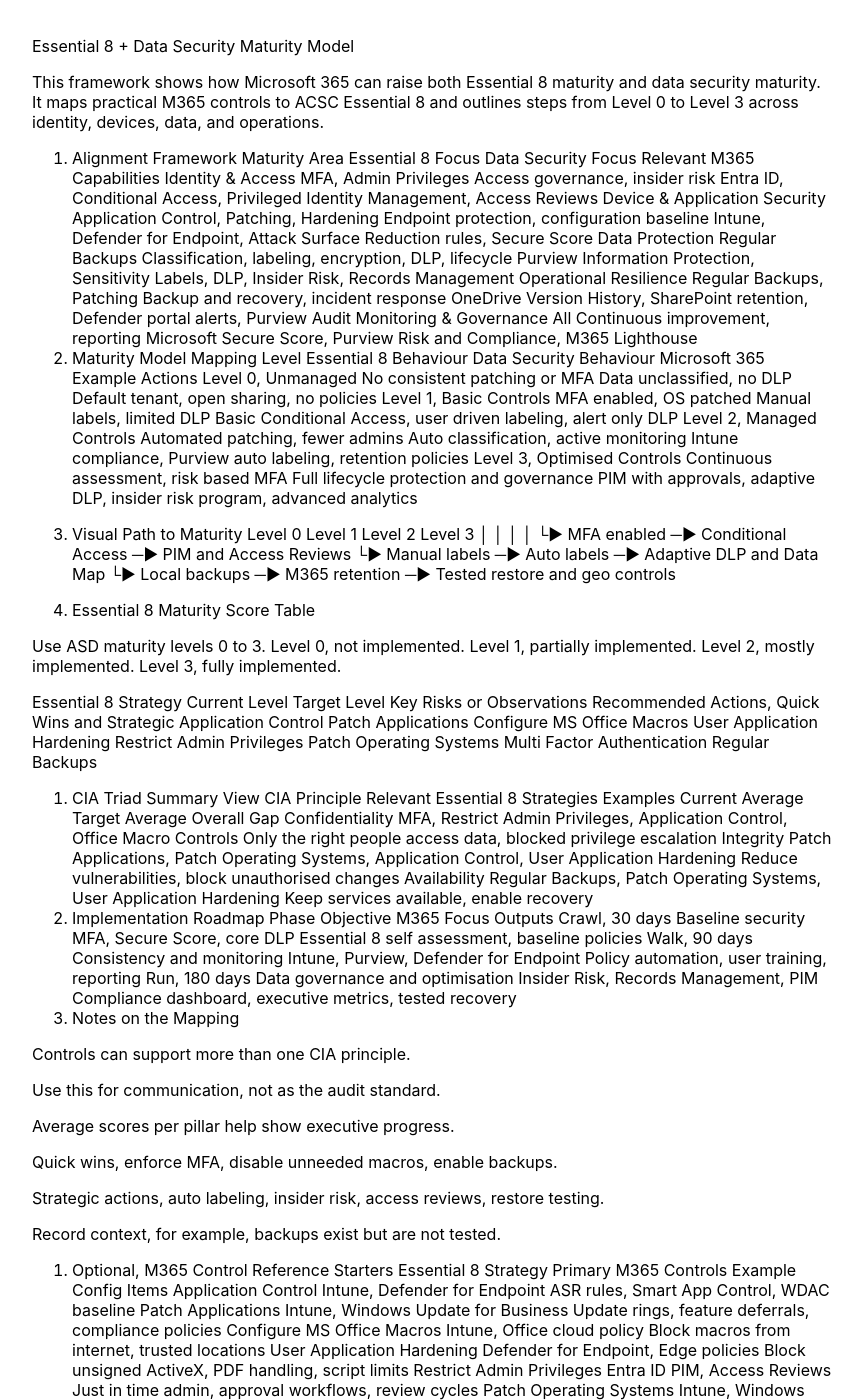
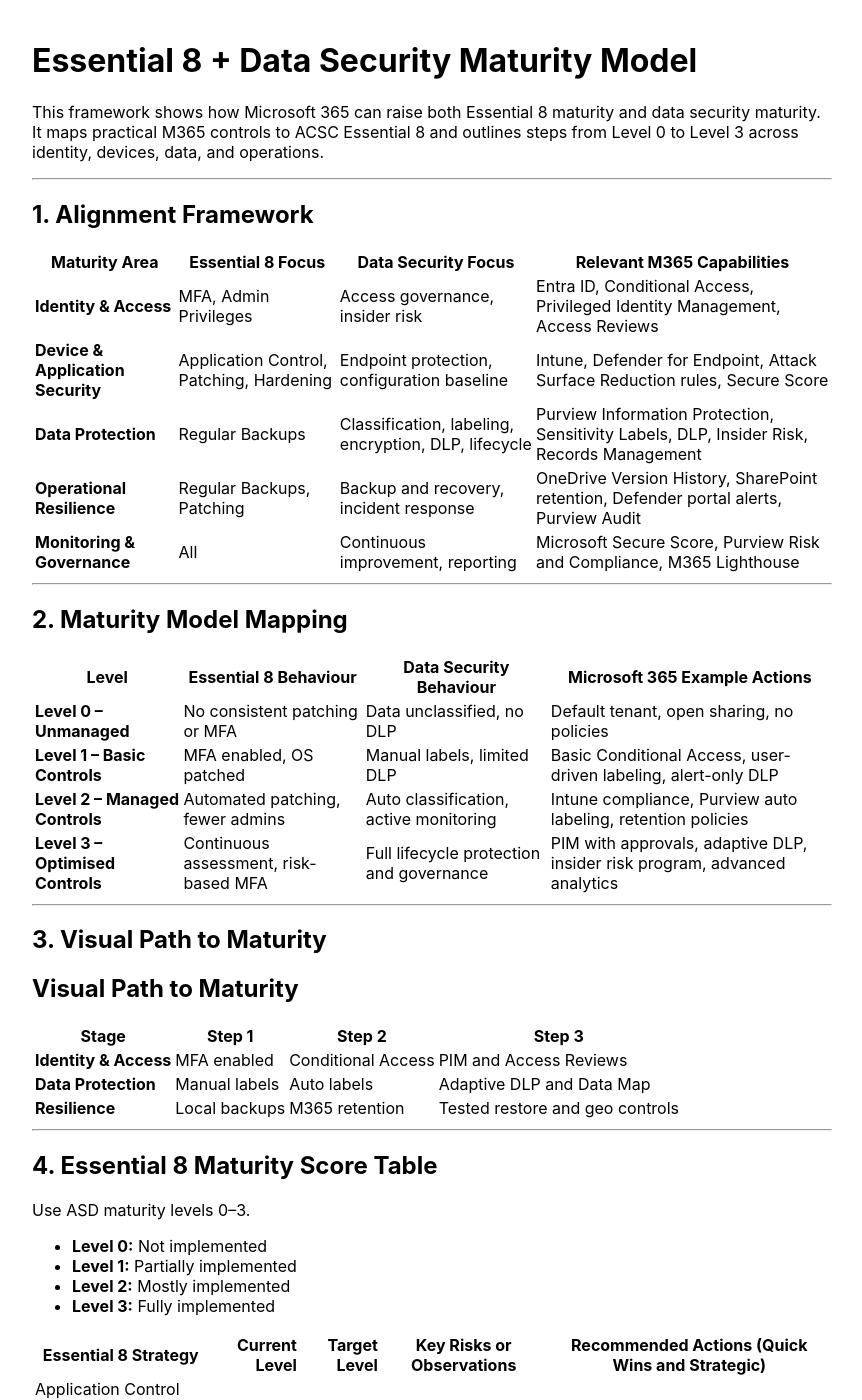
Before and after one commit to annathan/EngageSquared, a Jekyll site: the page built from E8_DataSec_Map.md, in a window 1280 px wide and 1400 px high. Shown: the whole window, without its empty margins (208-1070 px from the left). Built offline with Jekyll 4.4.1, drawn with Linux system fonts in a browser that asks for light colours; our own code applies the rules of GitHub Pages for plain Markdown files; some of the changed text lies outside the part shown.

Commit message:
Enhance Essential 8 Data Security Maturity Model documentation
Updated the Essential 8 Data Security Maturity Model document with additional sections and formatting improvements.

```diff
--- a/E8_DataSec_Map.md
+++ b/E8_DataSec_Map.md
@@ -1,76 +1,108 @@
-Essential 8 + Data Security Maturity Model
+# Essential 8 + Data Security Maturity Model
 
 This framework shows how Microsoft 365 can raise both Essential 8 maturity and data security maturity.
 It maps practical M365 controls to ACSC Essential 8 and outlines steps from Level 0 to Level 3 across identity, devices, data, and operations.
 
-1. Alignment Framework
-Maturity Area	Essential 8 Focus	Data Security Focus	Relevant M365 Capabilities
-Identity & Access	MFA, Admin Privileges	Access governance, insider risk	Entra ID, Conditional Access, Privileged Identity Management, Access Reviews
-Device & Application Security	Application Control, Patching, Hardening	Endpoint protection, configuration baseline	Intune, Defender for Endpoint, Attack Surface Reduction rules, Secure Score
-Data Protection	Regular Backups	Classification, labeling, encryption, DLP, lifecycle	Purview Information Protection, Sensitivity Labels, DLP, Insider Risk, Records Management
-Operational Resilience	Regular Backups, Patching	Backup and recovery, incident response	OneDrive Version History, SharePoint retention, Defender portal alerts, Purview Audit
-Monitoring & Governance	All	Continuous improvement, reporting	Microsoft Secure Score, Purview Risk and Compliance, M365 Lighthouse
-2. Maturity Model Mapping
-Level	Essential 8 Behaviour	Data Security Behaviour	Microsoft 365 Example Actions
-Level 0, Unmanaged	No consistent patching or MFA	Data unclassified, no DLP	Default tenant, open sharing, no policies
-Level 1, Basic Controls	MFA enabled, OS patched	Manual labels, limited DLP	Basic Conditional Access, user driven labeling, alert only DLP
-Level 2, Managed Controls	Automated patching, fewer admins	Auto classification, active monitoring	Intune compliance, Purview auto labeling, retention policies
-Level 3, Optimised Controls	Continuous assessment, risk based MFA	Full lifecycle protection and governance	PIM with approvals, adaptive DLP, insider risk program, advanced analytics
-3. Visual Path to Maturity
-Level 0   Level 1   Level 2   Level 3
-│          │          │          │
-└▶ MFA enabled ─▶ Conditional Access ─▶ PIM and Access Reviews
-└▶ Manual labels ─▶ Auto labels ─▶ Adaptive DLP and Data Map
-└▶ Local backups ─▶ M365 retention ─▶ Tested restore and geo controls
+---
 
-4. Essential 8 Maturity Score Table
+## 1. Alignment Framework
 
-Use ASD maturity levels 0 to 3.
-Level 0, not implemented.
-Level 1, partially implemented.
-Level 2, mostly implemented.
-Level 3, fully implemented.
+| Maturity Area | Essential 8 Focus | Data Security Focus | Relevant M365 Capabilities |
+|---|---|---|---|
+| **Identity & Access** | MFA, Admin Privileges | Access governance, insider risk | Entra ID, Conditional Access, Privileged Identity Management, Access Reviews |
+| **Device & Application Security** | Application Control, Patching, Hardening | Endpoint protection, configuration baseline | Intune, Defender for Endpoint, Attack Surface Reduction rules, Secure Score |
+| **Data Protection** | Regular Backups | Classification, labeling, encryption, DLP, lifecycle | Purview Information Protection, Sensitivity Labels, DLP, Insider Risk, Records Management |
+| **Operational Resilience** | Regular Backups, Patching | Backup and recovery, incident response | OneDrive Version History, SharePoint retention, Defender portal alerts, Purview Audit |
+| **Monitoring & Governance** | All | Continuous improvement, reporting | Microsoft Secure Score, Purview Risk and Compliance, M365 Lighthouse |
 
-Essential 8 Strategy	Current Level	Target Level	Key Risks or Observations	Recommended Actions, Quick Wins and Strategic
-Application Control
-Patch Applications
-Configure MS Office Macros
-User Application Hardening
-Restrict Admin Privileges
-Patch Operating Systems
-Multi Factor Authentication
-Regular Backups
-5. CIA Triad Summary View
-CIA Principle	Relevant Essential 8 Strategies	Examples	Current Average	Target Average	Overall Gap
-Confidentiality	MFA, Restrict Admin Privileges, Application Control, Office Macro Controls	Only the right people access data, blocked privilege escalation
-Integrity	Patch Applications, Patch Operating Systems, Application Control, User Application Hardening	Reduce vulnerabilities, block unauthorised changes
-Availability	Regular Backups, Patch Operating Systems, User Application Hardening	Keep services available, enable recovery
-6. Implementation Roadmap
-Phase	Objective	M365 Focus	Outputs
-Crawl, 30 days	Baseline security	MFA, Secure Score, core DLP	Essential 8 self assessment, baseline policies
-Walk, 90 days	Consistency and monitoring	Intune, Purview, Defender for Endpoint	Policy automation, user training, reporting
-Run, 180 days	Data governance and optimisation	Insider Risk, Records Management, PIM	Compliance dashboard, executive metrics, tested recovery
-7. Notes on the Mapping
+---
 
-Controls can support more than one CIA principle.
+## 2. Maturity Model Mapping
 
-Use this for communication, not as the audit standard.
+| Level | Essential 8 Behaviour | Data Security Behaviour | Microsoft 365 Example Actions |
+|---|---|---|---|
+| **Level 0 – Unmanaged** | No consistent patching or MFA | Data unclassified, no DLP | Default tenant, open sharing, no policies |
+| **Level 1 – Basic Controls** | MFA enabled, OS patched | Manual labels, limited DLP | Basic Conditional Access, user-driven labeling, alert-only DLP |
+| **Level 2 – Managed Controls** | Automated patching, fewer admins | Auto classification, active monitoring | Intune compliance, Purview auto labeling, retention policies |
+| **Level 3 – Optimised Controls** | Continuous assessment, risk-based MFA | Full lifecycle protection and governance | PIM with approvals, adaptive DLP, insider risk program, advanced analytics |
 
-Average scores per pillar help show executive progress.
+---
 
-Quick wins, enforce MFA, disable unneeded macros, enable backups.
+## 3. Visual Path to Maturity
 
-Strategic actions, auto labeling, insider risk, access reviews, restore testing.
+## Visual Path to Maturity
 
-Record context, for example, backups exist but are not tested.
+| Stage | Step 1 | Step 2 | Step 3 |
+|---|---|---|---|
+| **Identity & Access** | MFA enabled | Conditional Access | PIM and Access Reviews |
+| **Data Protection** | Manual labels | Auto labels | Adaptive DLP and Data Map |
+| **Resilience** | Local backups | M365 retention | Tested restore and geo controls |
 
-8. Optional, M365 Control Reference Starters
-Essential 8 Strategy	Primary M365 Controls	Example Config Items
-Application Control	Intune, Defender for Endpoint	ASR rules, Smart App Control, WDAC baseline
-Patch Applications	Intune, Windows Update for Business	Update rings, feature deferrals, compliance policies
-Configure MS Office Macros	Intune, Office cloud policy	Block macros from internet, trusted locations
-User Application Hardening	Defender for Endpoint, Edge policies	Block unsigned ActiveX, PDF handling, script limits
-Restrict Admin Privileges	Entra ID PIM, Access Reviews	Just in time admin, approval workflows, review cycles
-Patch Operating Systems	Intune, Windows Update for Business	Quality updates, driver and firmware cadence
-Multi Factor Authentication	Entra ID, Conditional Access	Require MFA, sign in risk, device compliance
-Regular Backups	OneDrive, SharePoint, retention	Versioning, retention labels, tested restore runbooks
+
+
+---
+
+## 4. Essential 8 Maturity Score Table
+
+Use ASD maturity levels 0–3.
+- **Level 0:** Not implemented
+- **Level 1:** Partially implemented
+- **Level 2:** Mostly implemented
+- **Level 3:** Fully implemented
+
+| Essential 8 Strategy | Current Level | Target Level | Key Risks or Observations | Recommended Actions (Quick Wins and Strategic) |
+|---|---:|---:|---|---|
+| Application Control | | | | |
+| Patch Applications | | | | |
+| Configure MS Office Macros | | | | |
+| User Application Hardening | | | | |
+| Restrict Admin Privileges | | | | |
+| Patch Operating Systems | | | | |
+| Multi-Factor Authentication | | | | |
+| Regular Backups | | | | |
+
+---
+
+## 5. CIA Triad Summary View
+
+| CIA Principle | Relevant Essential 8 Strategies | Examples | Current Average | Target Average | Overall Gap |
+|---|---|---|---:|---:|---:|
+| **Confidentiality** | MFA, Restrict Admin Privileges, Application Control, Office Macro Controls | Only the right people access data, blocked privilege escalation | | | |
+| **Integrity** | Patch Applications, Patch Operating Systems, Application Control, User Application Hardening | Reduce vulnerabilities, block unauthorised changes | | | |
+| **Availability** | Regular Backups, Patch Operating Systems, User Application Hardening | Keep services available, enable recovery | | | |
+
+---
+
+## 6. Implementation Roadmap
+
+| Phase | Objective | M365 Focus | Outputs |
+|---|---|---|---|
+| **Crawl (30 days)** | Baseline security | MFA, Secure Score, core DLP | Essential 8 self-assessment, baseline policies |
+| **Walk (90 days)** | Consistency and monitoring | Intune, Purview, Defender for Endpoint | Policy automation, user training, reporting |
+| **Run (180 days)** | Data governance and optimisation | Insider Risk, Records Management, PIM | Compliance dashboard, executive metrics, tested recovery |
+
+---
+
+## 7. Notes on the Mapping
+
+- Controls can support more than one CIA principle.
+- Use this for communication, not as the audit standard.
+- Average scores per pillar help show executive progress.
+- Quick wins include enforcing MFA, disabling macros, and enabling backups.
+- Strategic actions include auto labeling, insider risk programs, access reviews, and restore testing.
+- Always record context (for example, “backups exist but are not tested”).
+
+---
+
+## 8. Optional: M365 Control Reference Starters
+
+| Essential 8 Strategy | Primary M365 Controls | Example Config Items |
+|---|---|---|
+| Application Control | Intune, Defender for Endpoint | ASR rules, Smart App Control, WDAC baseline |
+| Patch Applications | Intune, Windows Update for Business | Update rings, feature deferrals, compliance policies |
+| Configure MS Office Macros | Intune, Office cloud policy | Block macros from internet, trusted locations |
+| User Application Hardening | Defender for Endpoint, Edge policies | Block unsigned ActiveX, PDF handling, script limits |
+| Restrict Admin Privileges | Entra ID PIM, Access Reviews | Just-in-time admin, approval workflows, review cycles |
+| Patch Operating Systems | Intune, Windows Update for Business | Quality updates, driver and firmware cadence |
+| Multi-Factor Authentication | Entra ID, Conditional Access | Require MFA, sign-in risk, device compliance |
+| Regular Backups | OneDrive, SharePoint, retention | Versioning, retention labels, tested restore runbooks |
```
